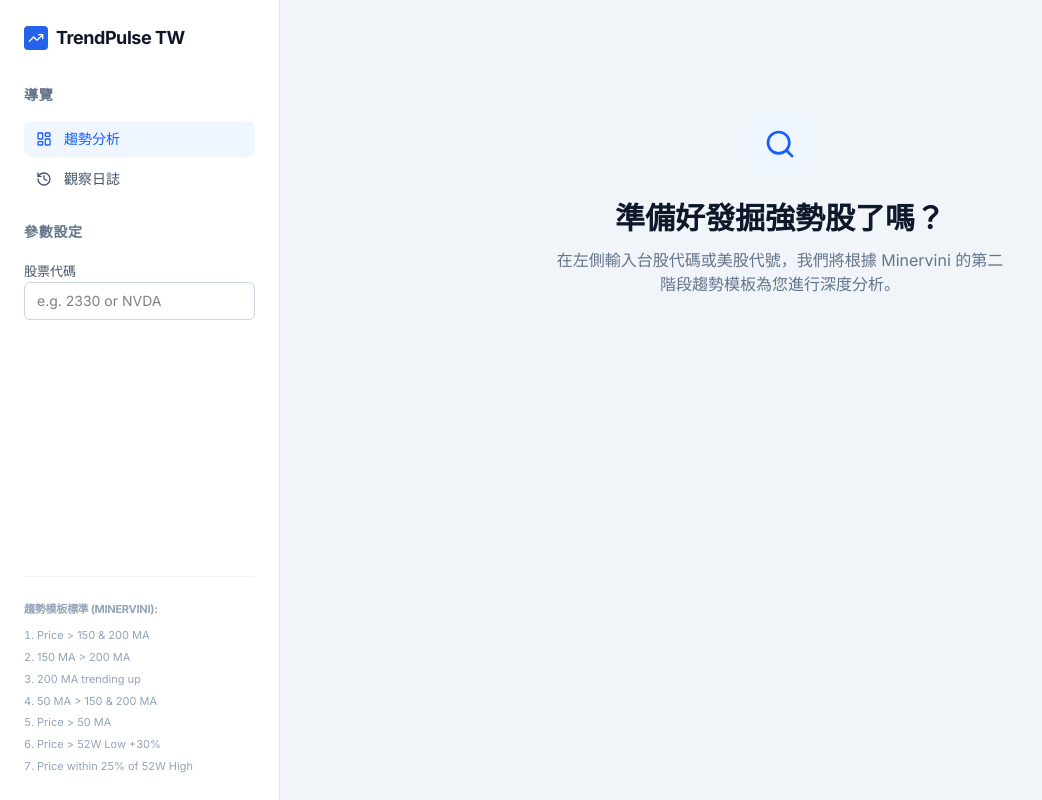
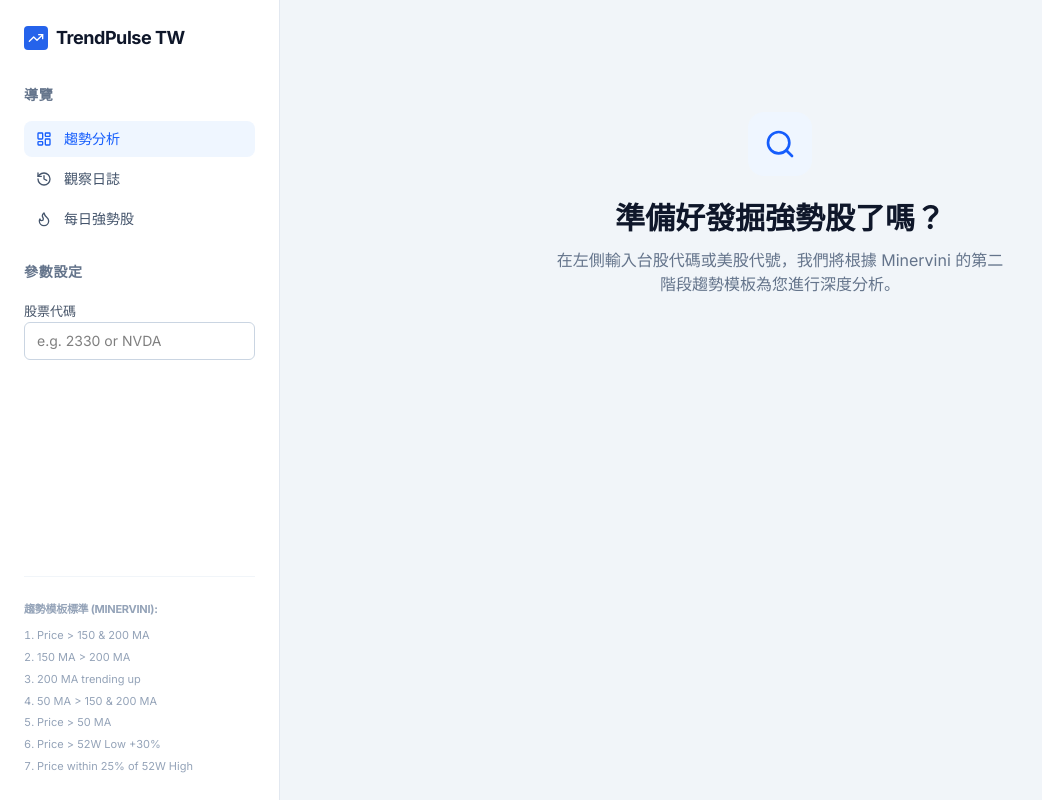
Before and after one commit to Mia8526/testMM, a React (Vite) app: page / in a window 1280 px wide. Shown: the whole page, without its empty margins (0-1042 px from the left). Built offline with nearby package versions, Linux system fonts and the light colour scheme.

Commit message:
Add files via upload

```diff
--- a/src/App.tsx
+++ b/src/App.tsx
@@ -13,8 +13,10 @@ import {
   Trash2,
   Download,
   History,
-  LayoutDashboard
+  LayoutDashboard,
+  Flame
 } from 'lucide-react';
+import StockSurge from './lib/StockSurge';
 import {
   LineChart,
   Line,
@@ -104,7 +106,7 @@ export default function App() {
   const [loading, setLoading] = useState(false);
   const [data, setData] = useState<StockData | null>(null);
   const [error, setError] = useState('');
-  const [activeTab, setActiveTab] = useState<'analysis' | 'watchlist'>('analysis');
+  const [activeTab, setActiveTab] = useState<'analysis' | 'watchlist' | 'surge'>('analysis');
   const [watchlist, setWatchlist] = useState<WatchlistItem[]>(() => {
     const saved = localStorage.getItem('trendpulse_watchlist');
     return saved ? JSON.parse(saved) : [];
@@ -316,6 +318,16 @@ export default function App() {
                 </span>
               )}
             </button>
+            <button
+              onClick={() => setActiveTab('surge')}
+              className={cn(
+                "w-full flex items-center gap-3 px-3 py-2 rounded-lg text-sm font-medium transition-colors",
+                activeTab === 'surge' ? "bg-rose-50 text-rose-600" : "text-slate-600 hover:bg-slate-50"
+              )}
+            >
+              <Flame className="w-4 h-4" />
+              每日強勢股
+            </button>
           </nav>
         </div>
 
@@ -401,15 +413,24 @@ export default function App() {
       </aside>
 
       {/* Main Content */}
-      <main className="flex-1 ml-[280px] p-8 min-w-0">
+      <main className="flex-1 ml-[280px] min-w-0">
         <AnimatePresence mode="wait">
-          {activeTab === 'watchlist' ? (
+          {activeTab === 'surge' ? (
+            <motion.div
+              key="surge"
+              initial={{ opacity: 0, y: 10 }}
+              animate={{ opacity: 1, y: 0 }}
+              exit={{ opacity: 0 }}
+            >
+              <StockSurge />
+            </motion.div>
+          ) : activeTab === 'watchlist' ? (
             <motion.div
               key="watchlist"
               initial={{ opacity: 0, y: 10 }}
               animate={{ opacity: 1, y: 0 }}
               exit={{ opacity: 0 }}
-              className="space-y-6"
+              className="space-y-6 p-8"
             >
               <div className="flex items-center justify-between">
                 <div>
@@ -514,7 +535,7 @@ export default function App() {
               )}
             </motion.div>
           ) : (
-            <motion.div key="analysis_view" className="space-y-6">
+            <motion.div key="analysis_view" className="space-y-6 p-8">
               {!data && !loading && (
                 <motion.div
                   key="empty"
```
